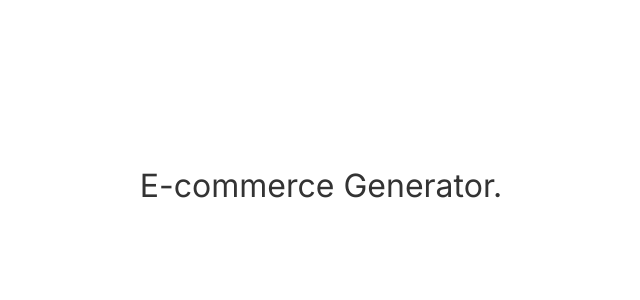
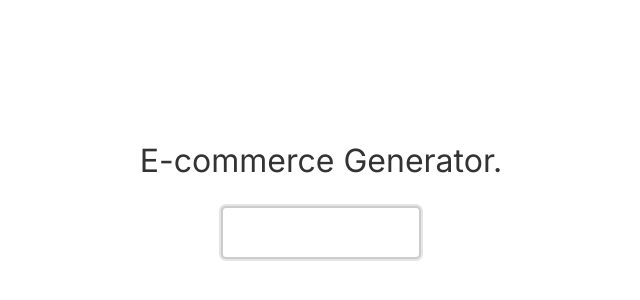
Before and after one commit to wisa-colin/shopping-website-generator, a React (Vite) app in the folder frontend/: page / in a window 1280 px wide. Shown: the part 214-514 px from the top of the page, without its empty margins (319-959 px from the left). Built offline with nearby package versions, Linux system fonts and the light colour scheme.

Commit message:
LockOverlay changed to password

```diff
--- a/frontend/src/components/LockOverlay.tsx
+++ b/frontend/src/components/LockOverlay.tsx
@@ -1,42 +1,43 @@
-import React, { useState, useEffect } from 'react';
+import React, { useState, useEffect, useRef } from 'react';
 
 const LockOverlay: React.FC = () => {
     const [isVisible, setIsVisible] = useState(true);
-    const [keystrokes, setKeystrokes] = useState<string[]>([]);
-    const SECRET_CODE = ['w', 'o', 'n'];
+    const [input, setInput] = useState('');
+    const inputRef = useRef<HTMLInputElement>(null);
+    const SECRET_CODE = '7777';
 
     useEffect(() => {
-        const handleKeyDown = (e: KeyboardEvent) => {
-            if (!isVisible) return;
+        // 컴포넌트가 마운트될 때 입력 필드에 자동으로 포커스
+        if (isVisible && inputRef.current) {
+            inputRef.current.focus();
+        }
+    }, [isVisible]);
 
-            // Block input to underlying elements
-            e.preventDefault();
-            e.stopPropagation();
+    const handleInputChange = (e: React.ChangeEvent<HTMLInputElement>) => {
+        const value = e.target.value;
+        // 4자리 숫자로만 제한
+        if (value.length <= SECRET_CODE.length && /^\d*$/.test(value)) {
+            setInput(value);
 
-            setKeystrokes(prev => {
-                const newKeys = [...prev, e.key.toLowerCase()];
-                // Keep only the last N keys needed for the code
-                if (newKeys.length > SECRET_CODE.length) {
-                    newKeys.shift();
+            // 4자리가 모두 입력되면 비밀번호 체크
+            if (value.length === SECRET_CODE.length) {
+                if (value === SECRET_CODE) {
+                    // 비밀번호 일치 시 오버레이 해제
+                    setIsVisible(false);
+                } else {
+                    // 불일치 시 입력 초기화 (잠시 후)
+                    setTimeout(() => {
+                        setInput('');
+                    }, 300);
                 }
-
-                // Check pattern
-                if (newKeys.join('') === SECRET_CODE.join('')) {
-                    setIsVisible(false);
-                }
-                return newKeys;
-            });
-        };
-
-        // Use 'capture' phase to intercept events before bubble
-        window.addEventListener('keydown', handleKeyDown, true);
-        return () => window.removeEventListener('keydown', handleKeyDown, true);
-    }, [isVisible]);
+            }
+        }
+    };
 
     if (!isVisible) return null;
 
     return (
-        <div data-key-state={keystrokes.join('')} style={{
+        <div style={{
             position: 'fixed',
             top: 0,
             left: 0,
@@ -44,20 +45,38 @@ const LockOverlay: React.FC = () => {
             height: '100vh',
             backgroundColor: '#ffffff',
             display: 'flex',
+            flexDirection: 'column', // Input 필드와 제목을 수직으로 배치
             justifyContent: 'center',
             alignItems: 'center',
-            zIndex: 99999, // Highest priority
-            cursor: 'none' // Hide cursor for cleaner look
+            zIndex: 99999,
         }}>
             <h1 style={{
                 fontFamily: 'Inter, sans-serif',
                 fontWeight: 300,
                 fontSize: '2rem',
                 letterSpacing: '0.0em',
-                color: '#333'
+                color: '#333',
+                marginBottom: '20px' // 입력 필드와 간격
             }}>
                 E-commerce Generator.
             </h1>
+            <input
+                ref={inputRef}
+                type="text"
+                value={input}
+                onChange={handleInputChange}
+                maxLength={SECRET_CODE.length}
+                placeholder=""
+                style={{
+                    padding: '10px',
+                    fontSize: '1.5rem',
+                    textAlign: 'center',
+                    border: `2px solid ${input.length === SECRET_CODE.length && input !== SECRET_CODE ? 'red' : '#ccc'}`,
+                    borderRadius: '5px',
+                    width: '200px',
+                    outline: 'none'
+                }}
+            />
         </div>
     );
 };
```
